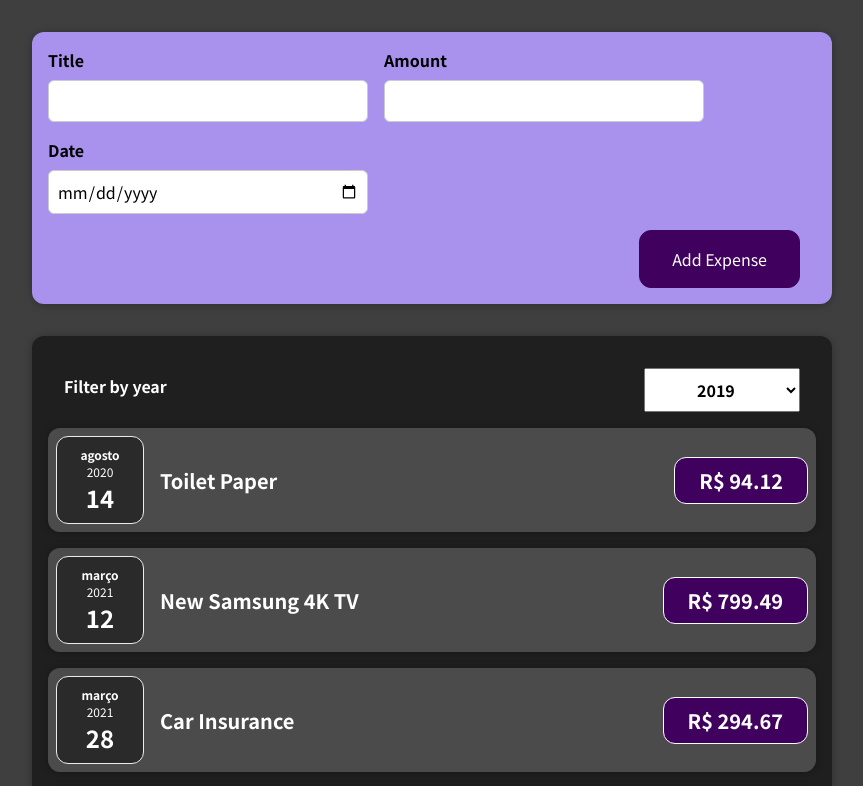
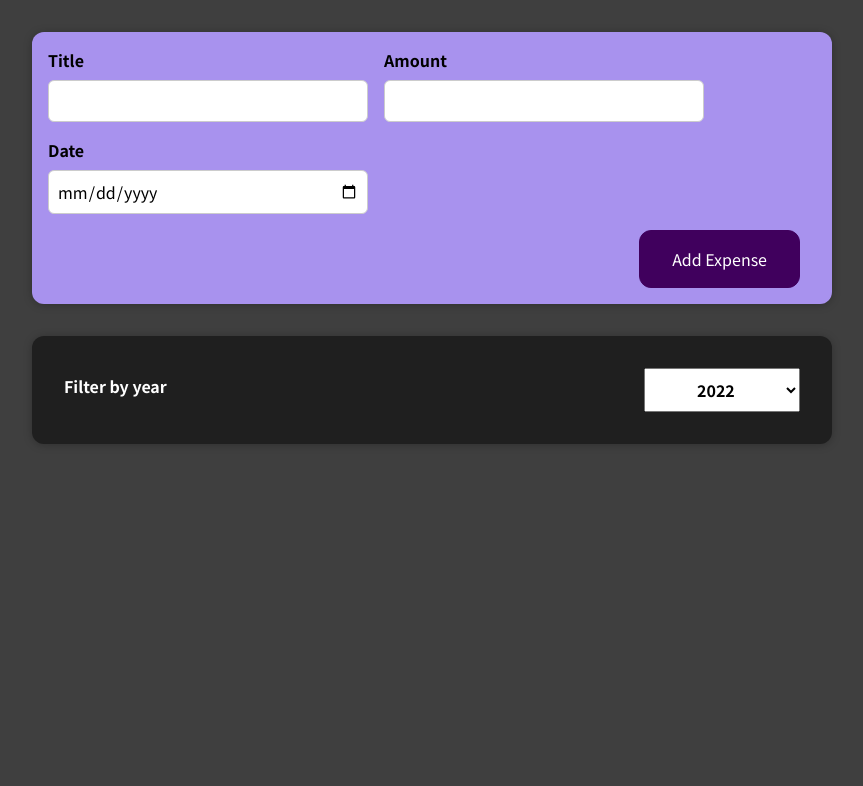
Before and after one commit to divertimentos/curso-udemy-react-the-complete-guide, a React (Create React App) app in the folder react-complete-guide/: page / in a window 1280 px wide. Shown: the top 786 px of the page, without its empty margins (208-1071 px from the left). Built offline with nearby package versions, Linux system fonts and the light colour scheme.

Commit message:
Solves another challenge

```diff
--- a/react-complete-guide/src/App.js
+++ b/react-complete-guide/src/App.js
@@ -7,13 +7,13 @@ const DUMMY_EXPENSES = [
     id: "e1",
     title: "Toilet Paper",
     amount: 94.12,
-    date: new Date(2020, 7, 14),
+    date: new Date(2019, 7, 14),
   },
   {
     id: "e2",
     title: "New Samsung 4K TV",
     amount: 799.49,
-    date: new Date(2021, 2, 12),
+    date: new Date(2020, 2, 12),
   },
   {
     id: "e3",
@@ -25,7 +25,7 @@ const DUMMY_EXPENSES = [
     id: "e4",
     title: "New Desk (Wooden)",
     amount: 450,
-    date: new Date(2021, 5, 12),
+    date: new Date(2022, 5, 12),
   },
   {
     id: "e5",
--- a/react-complete-guide/src/components/Expenses/ExpenseItem.js
+++ b/react-complete-guide/src/components/Expenses/ExpenseItem.js
@@ -3,9 +3,7 @@ import "./ExpenseItem.css";
 import ExpenseDate from "./ExpenseDate";
 import Card from "../UI/Card";
 
-const ExpenseItem = ({ title, amount, date }) => {
-  console.log(date);
-  return (
+const ExpenseItem = ({ title, amount, date }) => (
   <Card className="expense-item">
     <ExpenseDate date={date} />
     <div className="expense-item__description">
@@ -14,6 +12,5 @@ const ExpenseItem = ({ title, amount, date }) => {
     </div>
   </Card>
 );
-};
 
 export default ExpenseItem;
--- a/react-complete-guide/src/components/Expenses/Expenses.js
+++ b/react-complete-guide/src/components/Expenses/Expenses.js
@@ -1,15 +1,22 @@
-import React, { useState } from "react";
+import React, { useState, useEffect } from "react";
 import ExpenseItem from "./ExpenseItem";
 import ExpensesFilter from "../ExpensesFilter/ExpensesFilter.js";
 import "./Expenses.css";
 import Card from "../UI/Card";
 
 const Expenses = (props) => {
-  const [filteredYear, setFilteredYear] = useState("2019");
+  const [filteredYear, setFilteredYear] = useState(1992);
   const { expenses } = props;
   const filterChangeHandler = (selectedYear) => {
     setFilteredYear(selectedYear);
   };
+
+  console.log(`ano ano escolhido: ${typeof Number(filteredYear)}`);
+  console.dir(
+    expenses
+      .filter((expense) => expense.date.getFullYear() === Number(filteredYear))
+      .map((expense) => expense)
+  );
 
   return (
     <Card className="expenses">
@@ -19,7 +26,11 @@ const Expenses = (props) => {
           onChangeFilter={filterChangeHandler}
         />
       </div>
-      {expenses.map((expense) => (
+      {expenses
+        .filter(
+          (expense) => expense.date.getFullYear() === Number(filteredYear)
+        )
+        .map((expense) => (
           <ExpenseItem
             key={expense.id}
             title={expense.title}
--- a/react-complete-guide/src/components/NewExpense/NewExpense.js
+++ b/react-complete-guide/src/components/NewExpense/NewExpense.js
@@ -10,7 +10,7 @@ const NewExpense = ({ onAddExpense }) => {
     };
 
     onAddExpense(expenseData);
-    console.dir(expenseData);
+    // console.dir(expenseData);
   };
 
   return (
```
Lines whose indentation alone changed are shown as unchanged.
